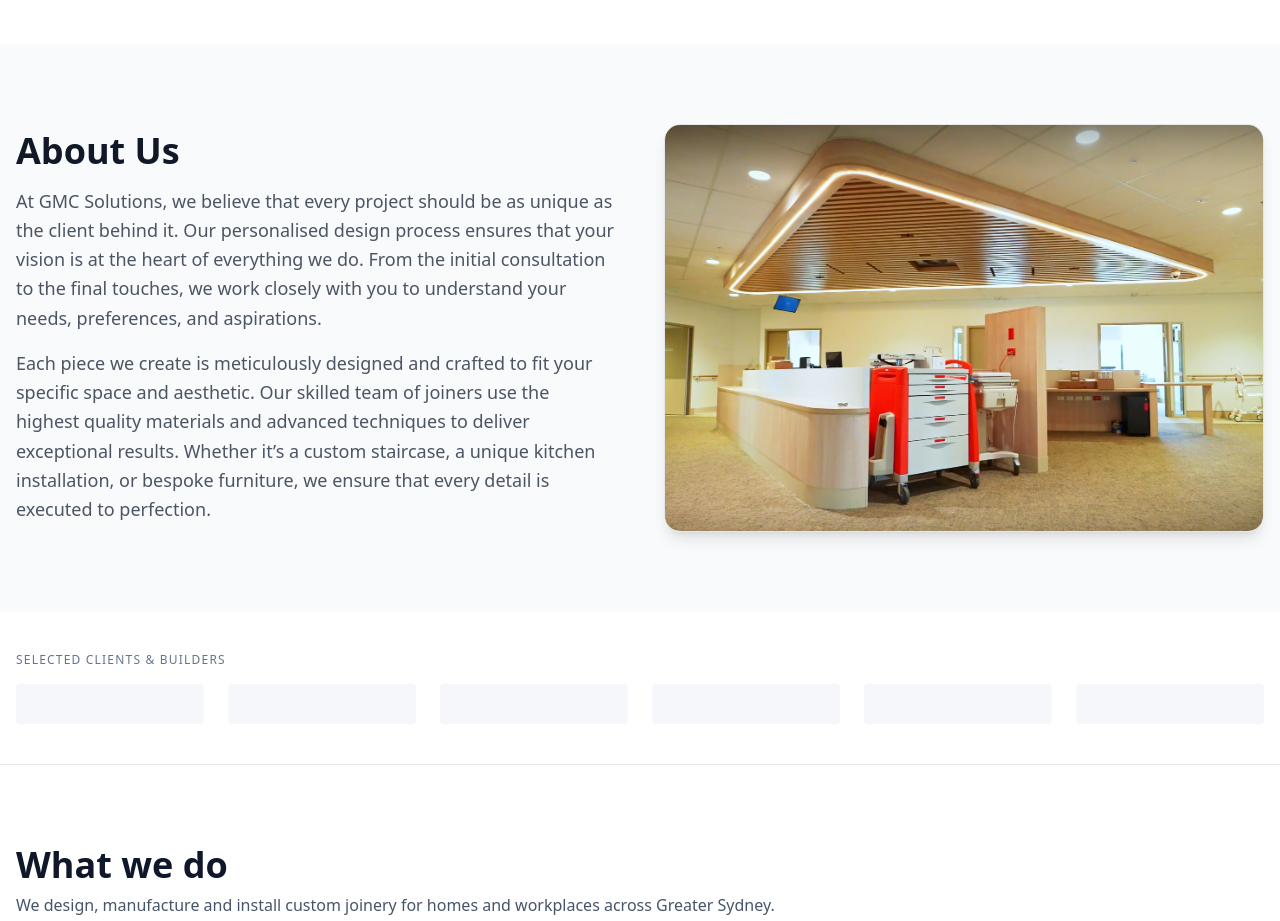
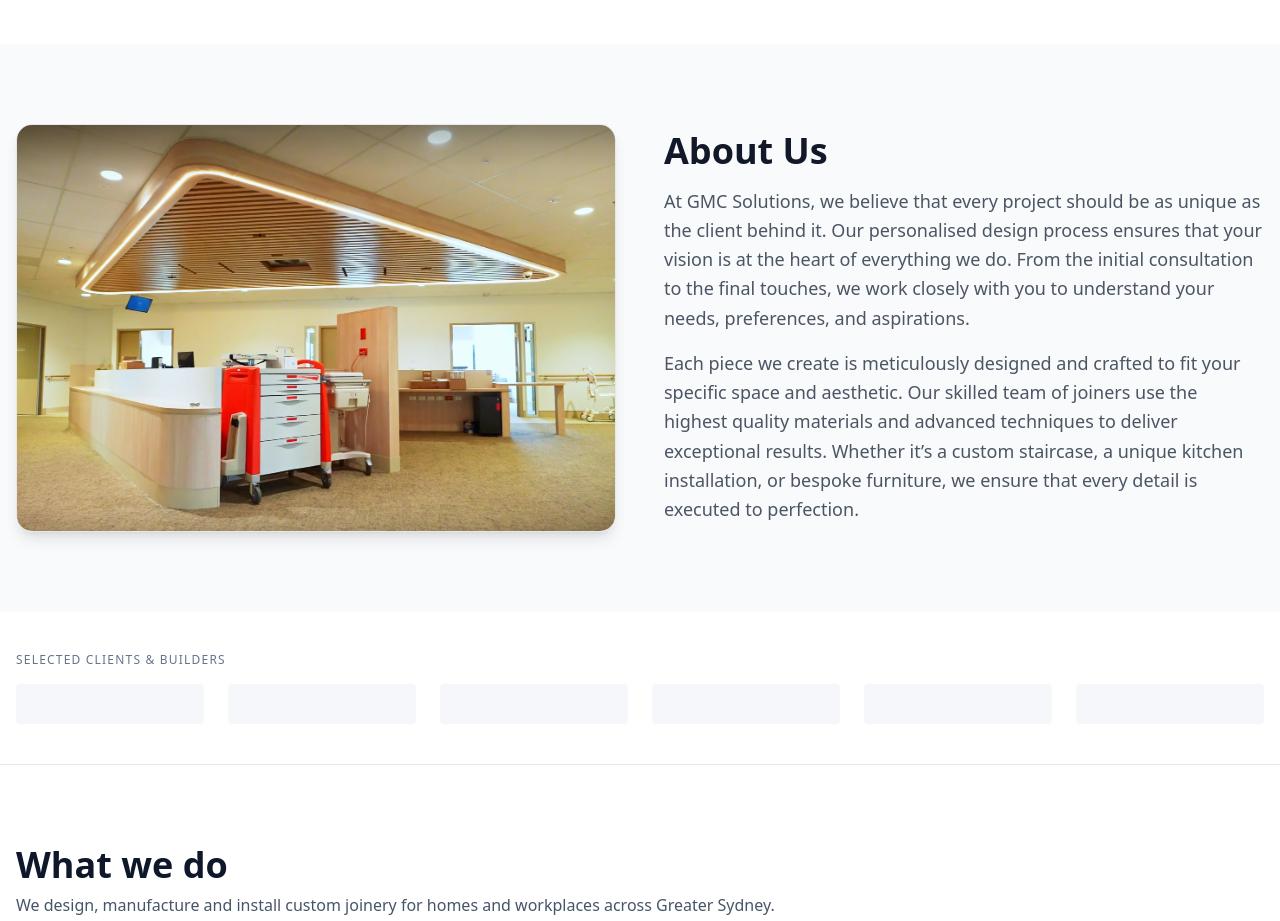
Before and after one commit to GMCandres/GMC, a React (Vite) app: page / in a window 1280 px wide. Shown: the part 1260-2181 px from the top of the page. Built offline with nearby package versions, Linux system fonts and the light colour scheme.

Commit message:
Update AboutUs.jsx

```diff
--- a/src/components/AboutUs.jsx
+++ b/src/components/AboutUs.jsx
@@ -1,5 +1,5 @@
 import React from 'react'
-import aboutImage from '../assets/about-hero.jpg' // sube una imagen para esta sección
+import aboutImage from '../assets/about-hero.jpg' // asegúrate que este archivo exista en src/assets
 
 export default function AboutUs() {
   return (
@@ -7,7 +7,16 @@ export default function AboutUs() {
       <div className="mx-auto max-w-7xl px-4">
         <div className="grid md:grid-cols-2 gap-12 items-center">
 
-          {/* Columna izquierda: Texto */}
+          {/* Columna izquierda: Imagen */}
+          <div className="rounded-2xl overflow-hidden shadow-lg border">
+            <img
+              src={aboutImage}
+              alt="GMC Solutions bespoke joinery"
+              className="w-full h-full object-cover"
+            />
+          </div>
+
+          {/* Columna derecha: Texto */}
           <div>
             <h2 className="text-3xl md:text-4xl font-bold text-gray-900 leading-snug">
               About Us
@@ -26,15 +35,6 @@ export default function AboutUs() {
             </p>
           </div>
 
-          {/* Columna derecha: Imagen */}
-          <div className="rounded-2xl overflow-hidden shadow-lg border">
-            <img
-              src={aboutImage}
-              alt="GMC Solutions bespoke joinery"
-              className="w-full h-full object-cover"
-            />
-          </div>
-
         </div>
       </div>
     </section>
```
